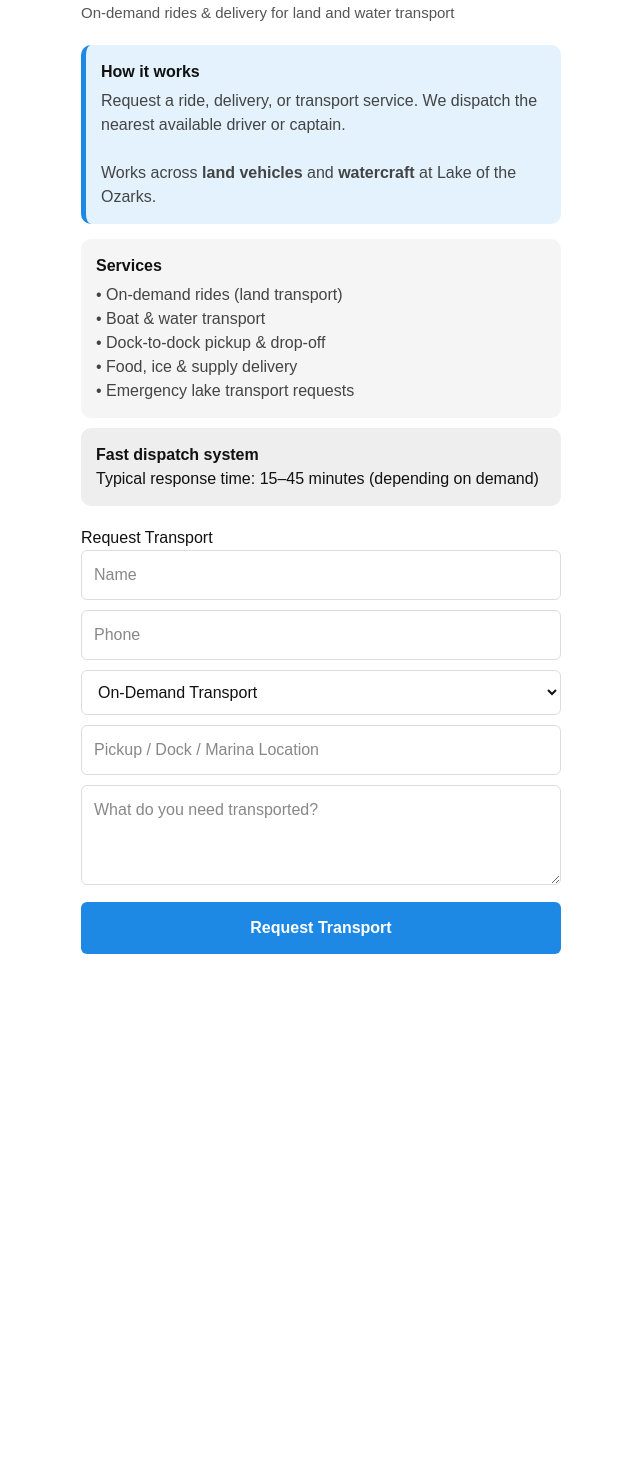
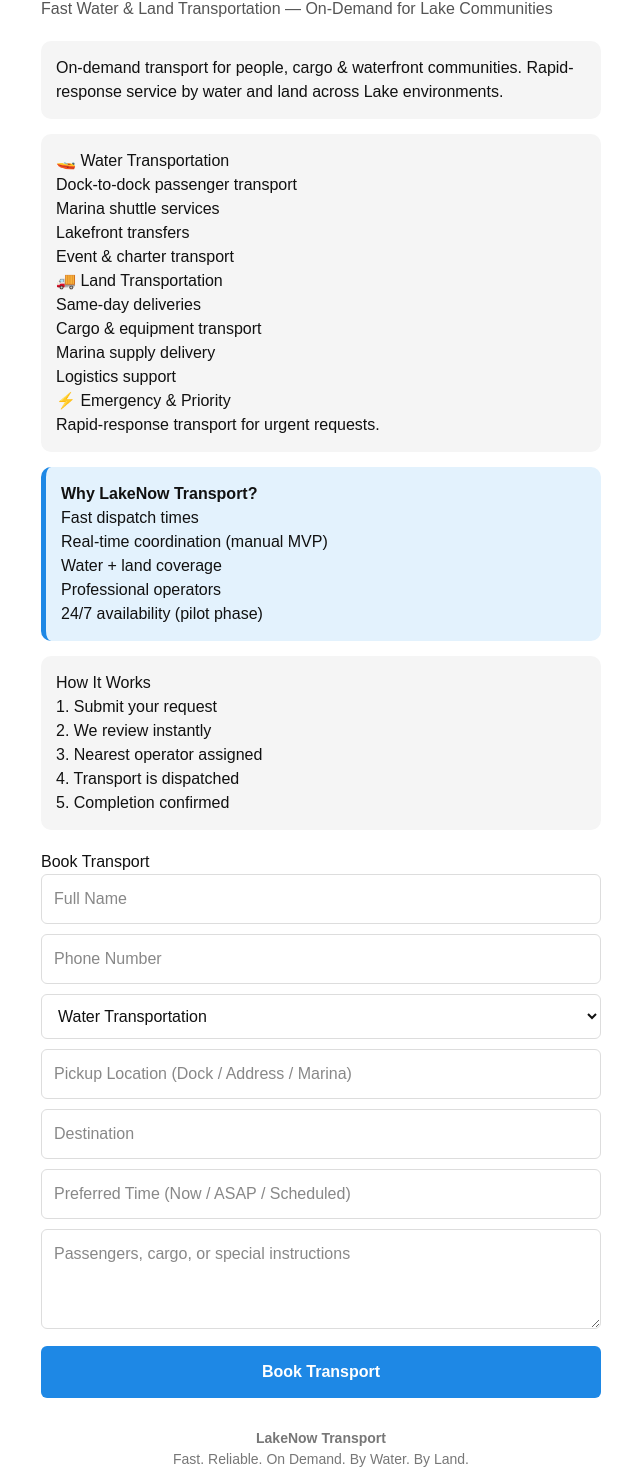
Before and after one commit to kiweb3dev/lakenow, a Next.js app: page / in a window 1280 px wide. Shown: the part 74-1544 px from the top of the page, without its empty margins (319-959 px from the left). Before the commit the page ends 1048 px from the top, so only its background shows below. Built offline with nearby package versions, Linux system fonts and the light colour scheme; no server answers.

Commit message:
LakeNow full transport landing page redesign

```diff
--- a/src/app/page.tsx
+++ b/src/app/page.tsx
@@ -7,9 +7,11 @@
   const [form, setForm] = useState({
     name: "",
     phone: "",
-    service: "On-Demand Transport",
-    location: "",
-    notes: ""
+    pickup: "",
+    destination: "",
+    service: "Water Transportation",
+    details: "",
+    time: ""
   });
 
   const update = (e: any) => {
@@ -22,8 +24,13 @@
         customer_name: form.name,
         phone: form.phone,
         service_type: form.service,
-        location: form.location,
-        notes: form.notes
+        location: form.pickup,
+        notes: `
+Pickup: ${form.pickup}
+Destination: ${form.destination}
+Passengers/Cargo: ${form.details}
+Preferred Time: ${form.time}
+        `
       }
     ]);
 
@@ -32,14 +39,16 @@
       return;
     }
 
-    alert("Request received — nearest driver/captain will respond 🚤");
+    alert("Request submitted. Dispatch team notified.");
 
     setForm({
       name: "",
       phone: "",
-      service: "On-Demand Transport",
-      location: "",
-      notes: ""
+      pickup: "",
+      destination: "",
+      service: "Water Transportation",
+      details: "",
+      time: ""
     });
   };
 
@@ -51,45 +60,67 @@
         <h1 style={styles.title}>LakeNow Transport</h1>
 
         <p style={styles.subtitle}>
-          On-demand rides & delivery for land and water transport
+          Fast Water & Land Transportation — On-Demand for Lake Communities
         </p>
 
-        {/* HOW IT WORKS */}
-        <div style={styles.cardBlue}>
-          <p style={styles.cardTitle}>How it works</p>
+        <div style={styles.card}>
           <p style={styles.cardText}>
-            Request a ride, delivery, or transport service. We dispatch the nearest available driver or captain.
-            <br /><br />
-            Works across <b>land vehicles</b> and <b>watercraft</b> at Lake of the Ozarks.
+            On-demand transport for people, cargo & waterfront communities.
+            Rapid-response service by water and land across Lake environments.
           </p>
         </div>
 
         {/* SERVICES */}
         <div style={styles.card}>
-          <p style={styles.cardTitle}>Services</p>
-          <p style={styles.cardText}>
-            • On-demand rides (land transport)<br/>
-            • Boat & water transport<br/>
-            • Dock-to-dock pickup & drop-off<br/>
-            • Food, ice & supply delivery<br/>
-            • Emergency lake transport requests
-          </p>
+          <h3>🚤 Water Transportation</h3>
+          <ul>
+            <li>Dock-to-dock passenger transport</li>
+            <li>Marina shuttle services</li>
+            <li>Lakefront transfers</li>
+            <li>Event & charter transport</li>
+          </ul>
+
+          <h3>🚚 Land Transportation</h3>
+          <ul>
+            <li>Same-day deliveries</li>
+            <li>Cargo & equipment transport</li>
+            <li>Marina supply delivery</li>
+            <li>Logistics support</li>
+          </ul>
+
+          <h3>⚡ Emergency & Priority</h3>
+          <p>Rapid-response transport for urgent requests.</p>
         </div>
 
-        {/* STATUS */}
-        <div style={styles.cardGrey}>
-          <b>Fast dispatch system</b>
-          <p style={{ margin: 0 }}>
-            Typical response time: 15–45 minutes (depending on demand)
-          </p>
+        {/* WHY */}
+        <div style={styles.cardBlue}>
+          <b>Why LakeNow Transport?</b>
+          <ul>
+            <li>Fast dispatch times</li>
+            <li>Real-time coordination (manual MVP)</li>
+            <li>Water + land coverage</li>
+            <li>Professional operators</li>
+            <li>24/7 availability (pilot phase)</li>
+          </ul>
         </div>
 
+        {/* HOW IT WORKS */}
+        <div style={styles.card}>
+          <h3>How It Works</h3>
+          <p>1. Submit your request</p>
+          <p>2. We review instantly</p>
+          <p>3. Nearest operator assigned</p>
+          <p>4. Transport is dispatched</p>
+          <p>5. Completion confirmed</p>
+        </div>
+
+        {/* FORM HEADER */}
+        <h2 style={{ marginTop: 20 }}>Book Transport</h2>
+
         {/* FORM */}
-        <h2 style={{ marginTop: 20 }}>Request Transport</h2>
-
         <input
           name="name"
-          placeholder="Name"
+          placeholder="Full Name"
           value={form.name}
           onChange={update}
           style={styles.input}
@@ -97,7 +128,7 @@
 
         <input
           name="phone"
-          placeholder="Phone"
+          placeholder="Phone Number"
           value={form.phone}
           onChange={update}
           style={styles.input}
@@ -109,32 +140,53 @@
           onChange={update}
           style={styles.input}
         >
-          <option>On-Demand Transport</option>
-          <option>Land Ride (Car)</option>
-          <option>Water Transport (Boat)</option>
-          <option>Dock-to-Dock Ride</option>
-          <option>Delivery (Food / Supplies)</option>
+          <option>Water Transportation</option>
+          <option>Land Transportation</option>
+          <option>Dock-to-Dock Service</option>
+          <option>Emergency Transport</option>
         </select>
 
         <input
-          name="location"
-          placeholder="Pickup / Dock / Marina Location"
-          value={form.location}
+          name="pickup"
+          placeholder="Pickup Location (Dock / Address / Marina)"
+          value={form.pickup}
+          onChange={update}
+          style={styles.input}
+        />
+
+        <input
+          name="destination"
+          placeholder="Destination"
+          value={form.destination}
+          onChange={update}
+          style={styles.input}
+        />
+
+        <input
+          name="time"
+          placeholder="Preferred Time (Now / ASAP / Scheduled)"
+          value={form.time}
           onChange={update}
           style={styles.input}
         />
 
         <textarea
-          name="notes"
-          placeholder="What do you need transported?"
-          value={form.notes}
+          name="details"
+          placeholder="Passengers, cargo, or special instructions"
+          value={form.details}
           onChange={update}
           style={{ ...styles.input, height: 100 }}
         />
 
         <button onClick={submit} style={styles.button}>
-          Request Transport
+          Book Transport
         </button>
+
+        {/* FOOTER */}
+        <div style={styles.footer}>
+          <p><b>LakeNow Transport</b></p>
+          <p>Fast. Reliable. On Demand. By Water. By Land.</p>
+        </div>
 
       </div>
     </main>
@@ -151,31 +203,23 @@
     color: "#111"
   },
   container: {
-    maxWidth: 520,
+    maxWidth: 600,
     margin: "0 auto",
     padding: 20
   },
   title: {
     fontSize: 34,
-    marginBottom: 5,
-    color: "#111"
+    fontWeight: "bold"
   },
   subtitle: {
     color: "#555",
-    marginBottom: 20,
-    fontSize: 15
+    marginBottom: 20
   },
   card: {
     background: "#f5f5f5",
     padding: 15,
     borderRadius: 10,
-    marginBottom: 10
-  },
-  cardGrey: {
-    background: "#eeeeee",
-    padding: 15,
-    borderRadius: 10,
-    marginBottom: 10
+    marginBottom: 15
   },
   cardBlue: {
     background: "#e3f2fd",
@@ -184,21 +228,13 @@
     marginBottom: 15,
     borderLeft: "5px solid #1E88E5"
   },
-  cardTitle: {
-    fontWeight: "bold",
-    marginBottom: 5
-  },
-  cardText: {
-    margin: 0,
-    color: "#444"
-  },
   input: {
     width: "100%",
     padding: 12,
     marginBottom: 10,
-    fontSize: 16,
     border: "1px solid #ddd",
-    borderRadius: 6
+    borderRadius: 6,
+    fontSize: 16
   },
   button: {
     width: "100%",
@@ -208,7 +244,12 @@
     border: "none",
     fontSize: 16,
     fontWeight: "bold",
-    borderRadius: 6,
-    cursor: "pointer"
+    borderRadius: 6
+  },
+  footer: {
+    marginTop: 30,
+    textAlign: "center",
+    color: "#777",
+    fontSize: 14
   }
 };
```
